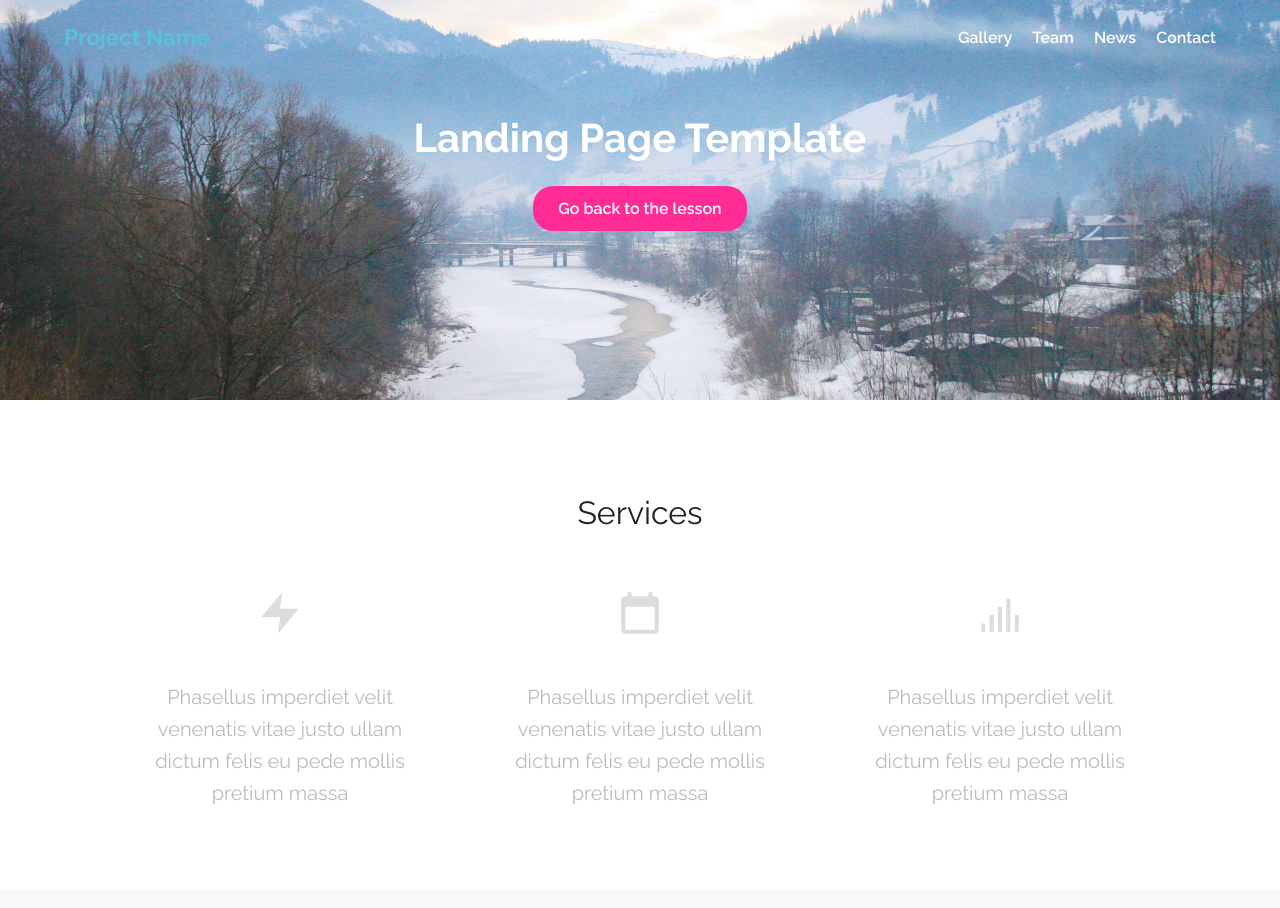
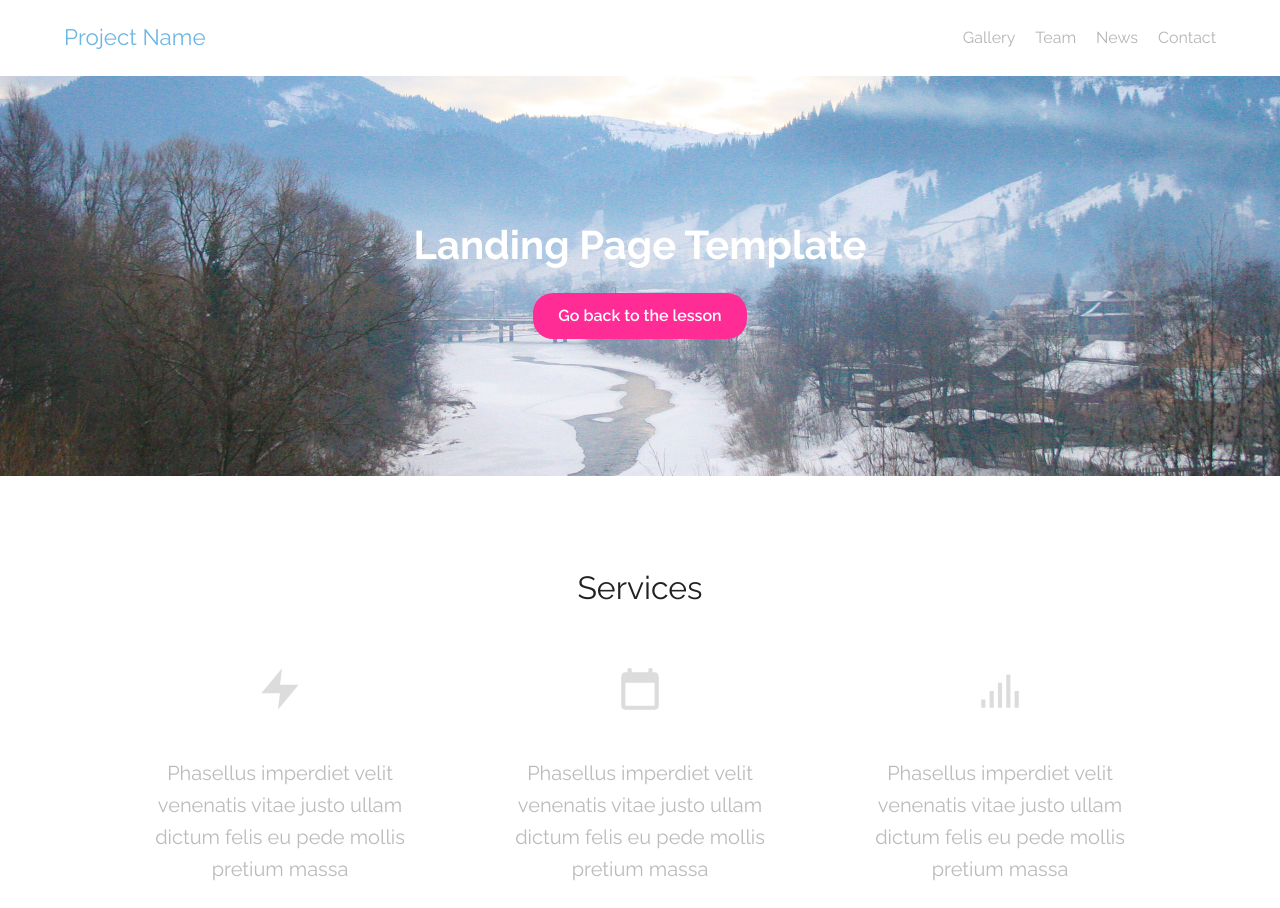
Before and after one commit to Tetianna02/tetianalesiuk.github.io, a plain HTML site: page lab-10/task1/index.html in a window 1280 px wide. Shown: the top 908 px of the page. Drawn offline with Linux system fonts and the light colour scheme.

Commit message:
Update style.css

```diff
--- a/lab-10/task1/style.css
+++ b/lab-10/task1/style.css
@@ -1,4 +1,3 @@
-
 * {
   box-sizing: border-box;
 }
@@ -26,11 +25,13 @@
 }
 
 .header {
-    background: url('img/jumbotron.jpg') no-repeat center center / cover;
-    min-height: 300px;
-    color: white;
   display: flex;
   flex-direction: column;
+}
+
+.header-top-wrapper {
+  background-color: #fff;
+  width: 100%;
 }
 
 .header-top {
@@ -43,8 +44,8 @@
 
 .logo {
   font-size: 1.4em;
-    color: #5bc0de;
-    font-weight: 700;
+  color: #6eb7e4;
+  font-weight: 400;
 }
 
 .nav {
@@ -56,24 +57,33 @@
 }
 
 .nav a {
-    color: #fff;
+  color: #b5b5b5;
   text-decoration: none;
-    font-weight: 600;
+  font-weight: 400;
   padding: 6px 12px;
   transition: color 0.3s ease;
 }
 
 .nav a:hover,
 .nav a:focus {
-    color: #ff2c96;
+  color: #6eb7e4;
+}
+
+.hero {
+  min-height: 300px;
+  display: flex;
+  align-items: center;
+  justify-content: center;
+  background-image: url('img/jumbotron.jpg');
+  background-size: cover;
+  background-position: center;
+  color: white;
 }
 
 .hero-content {
-    flex: 1;
   display: flex;
   flex-direction: column;
   align-items: center;
-    justify-content: center;
   text-align: center;
   padding: 30px 20px;
 }
@@ -175,7 +185,7 @@
 
 .gallery {
   background-color: #fff;
-    padding: 40px 20px;
+  padding: 40px 0;
   text-align: center;
 }
 
@@ -315,7 +325,7 @@
     margin-bottom: 50px;
   }
 
-    .header {
+  .hero {
     min-height: 400px;
   }
 
@@ -331,7 +341,9 @@
     font-size: 20px;
   }
 
-    .blog {
+  .blog,
+  .services,
+  .gallery {
     padding: 60px 0;
   }
 
@@ -339,9 +351,4 @@
     width: 250px;
     height: 170px;
   }
-
-    .services,
-    .gallery {
-      padding: 60px 0;
 }
-  }
```
Lines whose indentation alone changed are shown as unchanged.
